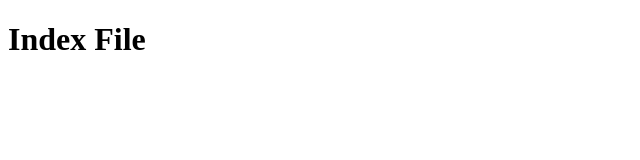
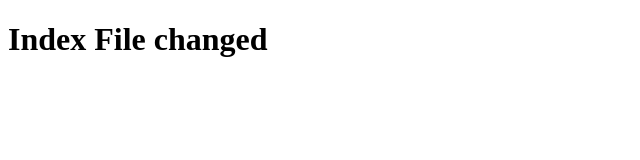
Before and after one commit to Surya-45-10/sampleGit, a plain HTML site: page index.html in a window 1280 px wide. Shown: the whole page, without its empty margins (0-640 px from the left). Drawn offline with Linux system fonts and the light colour scheme.

Commit message:
index file updated

```diff
--- a/index.html
+++ b/index.html
@@ -6,6 +6,6 @@
   <title>Index</title>
 </head>
 <body>
-  <h1>Index File</h1>
+  <h1>Index File changed</h1>
 </body>
 </html>
```
